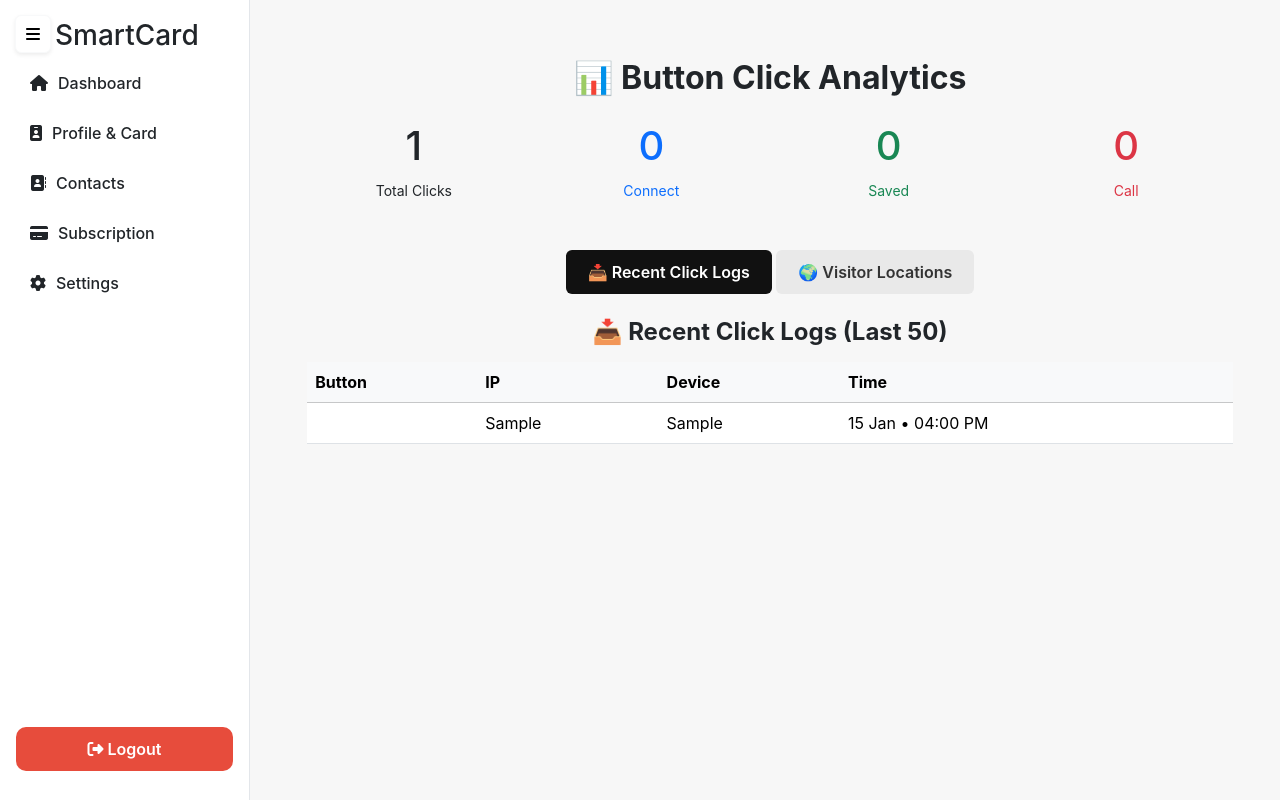
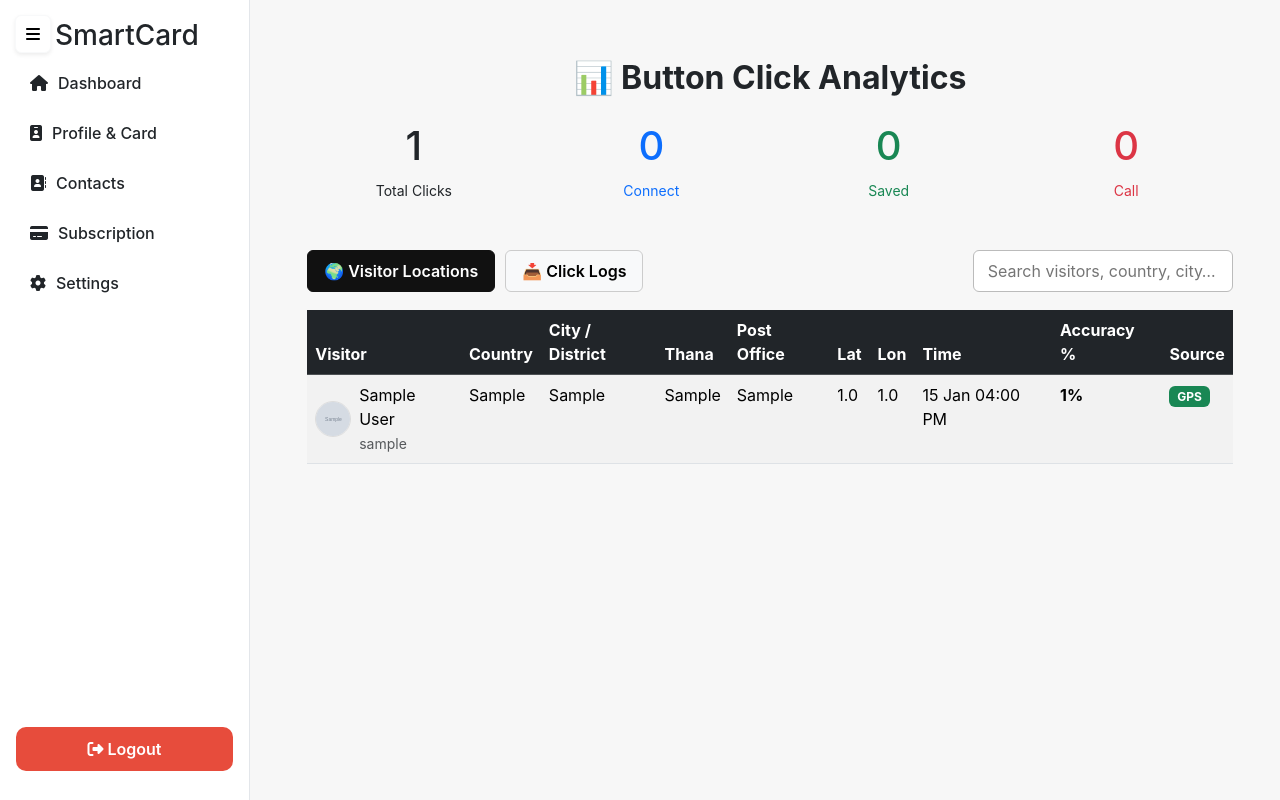
Before and after one commit to engrrasel/smartcard, a Django app: page /profile/1/dashboard/ in a window 1280 px wide. Run offline with Django 5.2, Linux system fonts and the light colour scheme; a user stored in the database is signed in; tables that the repository leaves empty hold one stand-in row (values such as "Sample post"); grey boxes marked "Sample" are stand-in pictures; data that the repository does not hold is empty; some libraries are stand-ins or nearby versions.

Commit message:
click count problem fixed

```diff
--- a/app_accounts/templates/accounts/profile_and_card_dashboard.html
+++ b/app_accounts/templates/accounts/profile_and_card_dashboard.html
@@ -8,29 +8,47 @@
 <link rel="stylesheet" href="{% static 'accounts/css/click_analytics.css' %}">
 
 <style>
+    .tab-container{
+        display:flex;
+        justify-content:space-between;
+        align-items:center;
+        margin-bottom:18px;
+        flex-wrap:wrap;
+        gap:10px;
+    }
+    .tab-left{
+        display:flex;
+        gap:10px;
+    }
     .tab-btn{
-        padding:10px 22px;
+        padding:8px 16px;
         font-weight:600;
         border-radius:6px;
-        border:none;
+        border:1px solid #ccc;
         cursor:pointer;
+        background:#f8f9fa;
     }
     .tab-btn.active{
         background:#111;
         color:#fff;
+        border-color:#111;
     }
-    .tab-btn.inactive{
-        background:#e9e9e9;
-        color:#333;
+    .search-box{
+        max-width:260px;
+        width:100%;
+    }
+    .search-box input{
+        width:100%;
+        padding:8px 14px;
+        border-radius:6px;
+        border:1px solid #bbb;
     }
     .tab-section{
         display:none;
         animation:fade .4s ease-in-out;
     }
-    @keyframes fade{
-        from{opacity:0}
-        to{opacity:1}
-    }
+    @keyframes fade{from{opacity:0} to{opacity:1}}
+
     .visitor-box{
         display:flex;
         align-items:center;
@@ -82,59 +100,40 @@
 
     </div>
 
-    <!-- ================= TAB HEADERS ================= -->
-    <div class="text-center mb-4">
-        <button class="tab-btn active" id="btn_logs"
+    <!-- =============== TABS + SEARCHBAR (NEW UI) =============== -->
+    <div class="tab-container">
+
+        <!-- LEFT BUTTONS -->
+        <div class="tab-left">
+            <button class="tab-btn active" id="btn_loc"
+                onclick="openTab('tab_loc','btn_loc')">
+                🌍 Visitor Locations
+            </button>
+
+            <button class="tab-btn inactive" id="btn_logs"
                 onclick="openTab('tab_logs','btn_logs')">
-            📥 Recent Click Logs
-        </button>
+                📥 Click Logs
+            </button>
+        </div>
 
-        <button class="tab-btn inactive" id="btn_loc"
-                onclick="openTab('tab_loc','btn_loc')">
-            🌍 Visitor Locations
-        </button>
+        <!-- RIGHT SEARCH BAR -->
+        <div class="search-box">
+            <input type="text" id="searchInput" placeholder="Search visitors, country, city…"
+                   onkeyup="searchTable()">
+        </div>
+
     </div>
 
-    <!-- ================= TAB - CLICK LOGS ================= -->
-    <div id="tab_logs" class="tab-section" style="display:block">
-        <h4 class="text-center fw-bold mb-3">📥 Recent Click Logs (Last 50)</h4>
 
-        <div class="log-box">
-            <table class="table table-hover">
-                <thead class="table-light">
-                    <tr>
-                        <th>Button</th>
-                        <th>IP</th>
-                        <th>Device</th>
-                        <th>Time</th>
-                    </tr>
-                </thead>
-                <tbody>
-                {% for c in click_logs %}
-                    <tr>
-                        <td><span class="badge bg-primary">{{ c.button_type }}</span></td>
-                        <td>{{ c.device_ip }}</td>
-                        <td>{{ c.user_agent|truncatechars:25 }}</td>
-                        <td>{{ c.timestamp|date:"d M • h:i A" }}</td>
-                    </tr>
-                {% empty %}
-                    <tr>
-                        <td colspan="4" class="text-center text-muted py-3">No Click Data</td>
-                    </tr>
-                {% endfor %}
-                </tbody>
-            </table>
-        </div>
-    </div>
+<!-- ========================================================= -->
+<!-- ================= TAB - LOCATION LOGS (DEFAULT) ============ -->
+<!-- ========================================================= -->
+<div id="tab_loc" class="tab-section" style="display:block;">
 
-<!-- ================= TAB - LOCATION LOGS ================= -->
-<div id="tab_loc" class="tab-section">
-    <h4 class="text-center fw-bold mb-3">🌍 Visitor Location Logs</h4>
-
-    <table class="table table-striped mt-3">
+    <table class="table table-striped mt-3" id="visitorTable">
         <thead class="table-dark">
             <tr>
-                <th>Visitor</th> <!-- FIRST COLUMN -->
+                <th>Visitor</th>
                 <th>Country</th>
                 <th>City / District</th>
                 <th>Thana</th>
@@ -150,29 +149,19 @@
         <tbody>
         {% for v in location_logs %}
             <tr>
-
-                <!-- VISITOR COLUMN FIRST -->
                 <td>
                     {% if v.visitor %}
                         <div class="visitor-box">
-
-                            {% if v.visitor.profile_picture %}
-                                <img src="{{ v.visitor.profile_picture.url }}" alt="visitor">
-                            {% else %}
-                                <img src="https://via.placeholder.com/36" alt="visitor">
-                            {% endif %}
-
+                            <img src="{{ v.visitor.profile_picture.url|default:'https://via.placeholder.com/36' }}">
                             <div>
                                 <div>{{ v.visitor.full_name|default:v.visitor.email }}</div>
                                 <small class="text-muted">{{ v.visitor.username }}</small>
                             </div>
                         </div>
-
                     {% else %}
-                        <span class="text-muted">Anonymous</span>
+                        Anonymous
                     {% endif %}
                 </td>
-
 
                 <td>{{ v.country|default:"-" }}</td>
                 <td>{{ v.city|default:"-" }}</td>
@@ -193,15 +182,47 @@
                 </td>
 
             </tr>
-        {% empty %}
+        {% endfor %}
+        </tbody>
+    </table>
+
+</div>
+
+
+<!-- ========================================================= -->
+<!-- ================= TAB - CLICK LOGS ============ -->
+<!-- ========================================================= -->
+<div id="tab_logs" class="tab-section">
+
+    <table class="table table-hover" id="clickTable">
+        <thead class="table-light">
             <tr>
-                <td colspan="10" class="text-center text-muted py-3">
-                    No location found
+                <th>Button</th>
+                <th>IP</th>
+                <th>Device</th>
+                <th>Time</th>
+            </tr>
+        </thead>
+
+        <tbody>
+        {% for c in click_logs %}
+            <tr>
+                <td>
+                    {% if c.action %}
+                        <span class="badge bg-primary">{{ c.action }}</span>
+                    {% else %}
+                        <span class="text-muted">-</span>
+                    {% endif %}
                 </td>
+
+                <td>{{ c.device_ip }}</td>
+                <td>{{ c.user_agent|truncatechars:25 }}</td>
+                <td>{{ c.timestamp|date:"d M • h:i A" }}</td>
             </tr>
         {% endfor %}
         </tbody>
     </table>
+
 </div>
 
 
@@ -221,6 +242,23 @@
     activeBtn.classList.remove('inactive');
     activeBtn.classList.add('active');
 }
+
+/* 🔥 UNIVERSAL SEARCH — works on both tables */
+function searchTable(){
+    let input = document.getElementById("searchInput").value.toLowerCase();
+
+    let visitorRows = document.querySelectorAll("#visitorTable tbody tr");
+    visitorRows.forEach(row=>{
+        let text = row.innerText.toLowerCase();
+        row.style.display = text.includes(input) ? "" : "none";
+    });
+
+    let clickRows = document.querySelectorAll("#clickTable tbody tr");
+    clickRows.forEach(row=>{
+        let text = row.innerText.toLowerCase();
+        row.style.display = text.includes(input) ? "" : "none";
+    });
+}
 </script>
 
 {% endblock %}
--- a/app_accounts/views.py
+++ b/app_accounts/views.py
@@ -6,6 +6,7 @@
 import requests
 import urllib.parse
 
+from app_accounts.models import ClickEvent
 from django.apps import apps
 from django.conf import settings
 from django.contrib import messages
@@ -253,13 +254,16 @@
 
     top_countries = base.values("country").annotate(c=Count("id")).order_by("-c")[:5]
 
-    click_logs = base.exclude(user_agent__icontains="Unknown")[:50]
+    # 👉 NEW CLICK SYSTEM
+    click_events = ClickEvent.objects.filter(profile=profile).order_by("-timestamp")
+
+    click_logs = click_events[:50]
 
     click_stats = {
-        "total": total_views,
-        "connect": base.filter(user_agent__icontains="connect").count(),
-        "save": base.filter(user_agent__icontains="save").count(),
-        "call": base.filter(user_agent__icontains="call").count(),
+        "total": click_events.count(),
+        "connect": click_events.filter(button_type="connect").count(),
+        "save": click_events.filter(button_type="save").count(),
+        "call": click_events.filter(button_type="call").count(),
     }
 
     return render(request, "accounts/profile_and_card_dashboard.html", {
@@ -275,10 +279,11 @@
         "chart_labels": labels,
         "chart_values": values,
         "top_countries": top_countries,
+
+        # Correct logs and stats
         "click_logs": click_logs,
         "click_stats": click_stats,
     })
-
 
 # ───────────────────────────────────────────────
 @login_required
@@ -424,14 +429,17 @@
 
     ip = get_client_ip(request) or request.META.get("REMOTE_ADDR", "")
     ua = request.META.get("HTTP_USER_AGENT", "")[:1000]
-    action = request.POST.get("action", "").strip()
 
-# ====================== VISITOR DETECTION ======================
-    visitor = None
+    # --- CLICKED BUTTON TYPE ---
+    action = request.POST.get("action", "").strip()  # connect | call | save
+
+    # ====================== VISITOR DETECTION ======================
     if request.user.is_authenticated:
-        visitor = request.user  # নিজের প্রোফাইল দেখলেও visitor হিসেবে লগ হবে
+        visitor = request.user    # নিজের অ্যাকাউন্ট থেকেও visitor হিসেবে লগ হবে
+    else:
+        visitor = None
 
-
+    # ---------- Optional GPS ----------
     raw_lat = request.POST.get("lat") or request.POST.get("latitude")
     raw_lon = request.POST.get("lon") or request.POST.get("longitude")
 
@@ -447,6 +455,7 @@
 
     allowed = _model_field_names(ContactSaveLead)
 
+    # ---------------- BASE DATA ----------------
     data = {
         "profile": user,
         "visitor": visitor,
@@ -454,18 +463,37 @@
         "user_agent": ua,
         "latitude": lat,
         "longitude": lon,
+        "action": action,   # ⭐⭐ MUST SAVE ACTION ⭐⭐
     }
 
-    for k in ("country", "city", "thana", "post_office", "accuracy", "location_source", "action"):
+    # Optional data from JS (if any)
+    for k in ("country", "city", "thana", "post_office", "accuracy", "location_source"):
         v = request.POST.get(k)
         if v:
             data[k] = v
 
+    # Filter only valid model fields
     lead_kwargs = {k: v for k, v in data.items() if k in allowed}
 
+    # ⭐⭐⭐ ORIGINAL CODE — DO NOT REMOVE ⭐⭐⭐
     ContactSaveLead.objects.create(**lead_kwargs)
 
+    # ============================================================
+    # ⭐⭐ NEW REQUIRED FEATURE → BUTTON CLICK MUST SAVE HERE ⭐⭐
+    # ============================================================
+    ClickEvent.objects.create(
+        profile=user,
+        button_type=action,
+        device_ip=ip,
+        user_agent=ua,
+        latitude=lat,
+        longitude=lon,
+    )
+    # ============================================================
+
     return JsonResponse({"saved": True, "action": action})
+
+
 
 
 # ───────────────────────────────────────────────
```
Also changed, not shown: app_accounts/templates/accounts/public_profile.html (+33 -11 lines).
